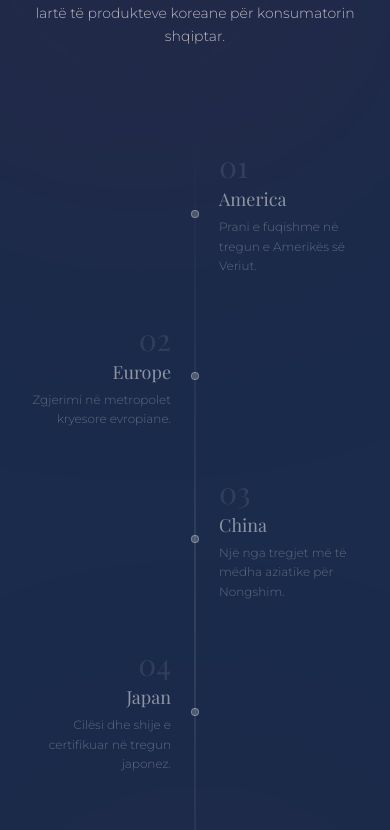
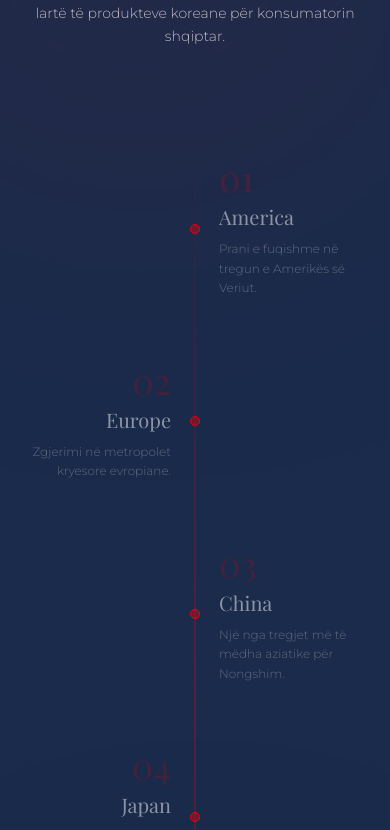
Before and after one commit to agollales-gif/HaNeulShPK, a React (Vite) app: page / in a window 390 px wide. Shown: the part 1267-2097 px from the top of the page. Built offline with nearby package versions, Linux system fonts and the light colour scheme; a web font is replaced by a local one.

Commit message:
design: red center line + red numbers, unified desktop/mobile timeline layout

```diff
--- a/src/pages/Home.tsx
+++ b/src/pages/Home.tsx
@@ -209,72 +209,36 @@
 
           {/* Timeline */}
           <div className="relative">
-            {/* Center line — desktop only */}
-            <div className="hidden md:block absolute left-1/2 top-0 bottom-0 w-px bg-gradient-to-b from-transparent via-white/20 to-transparent -translate-x-1/2" />
-            {/* Center line — mobile */}
-            <div className="md:hidden absolute left-1/2 top-0 bottom-0 w-px bg-gradient-to-b from-transparent via-white/20 to-transparent -translate-x-1/2" />
+            {/* Center line — red, always visible */}
+            <div className="absolute left-1/2 top-0 bottom-0 w-px bg-gradient-to-b from-transparent via-red-600/60 to-transparent -translate-x-1/2" />
 
             <div className="space-y-0">
               {pastMarkets.map((item, index) => {
                 const isRight = index % 2 === 0;
+
+                const CardContent = ({ align }: { align: 'left' | 'right' }) => (
+                  <div className={`py-8 opacity-50 group-hover:opacity-100 transition-all duration-500 ${align === 'right' ? 'text-right' : 'text-left'}`}>
+                    <span className="font-serif text-4xl sm:text-5xl text-red-600/40 block leading-none mb-2">{item.id}</span>
+                    <h3 className="font-serif text-xl sm:text-2xl md:text-3xl mb-2 group-hover:text-red-400 transition-colors duration-500">{item.title}</h3>
+                    <p className="text-white/60 text-xs sm:text-sm font-light leading-relaxed">{item.desc}</p>
+                  </div>
+                );
+
                 return (
-                  <div key={item.id} className="relative group">
-                    {/* Desktop layout */}
-                    <div className="hidden md:flex items-center min-h-[120px]">
+                  <div key={item.id} className="relative group flex items-center min-h-[100px] sm:min-h-[120px]">
                     {/* Left half */}
-                      <div className="w-1/2 pr-16 flex justify-end">
-                        {!isRight && (
-                          <div className="text-right max-w-xs py-8 opacity-50 group-hover:opacity-100 transition-all duration-500">
-                            <span className="font-serif text-5xl text-white/20 block leading-none mb-2">{item.id}</span>
-                            <h3 className="font-serif text-2xl md:text-3xl mb-2 group-hover:text-red-400 transition-colors duration-500">{item.title}</h3>
-                            <p className="text-white/60 text-sm font-light leading-relaxed">{item.desc}</p>
-                          </div>
-                        )}
+                    <div className="w-1/2 pr-6 sm:pr-16 flex justify-end">
+                      {!isRight && <CardContent align="right" />}
                     </div>
 
                     {/* Center dot */}
                     <div className="absolute left-1/2 -translate-x-1/2 z-10">
-                        <div className="w-3 h-3 bg-white/20 rounded-full border border-white/30 group-hover:bg-red-600 group-hover:border-red-600 group-hover:scale-150 transition-all duration-500" />
+                      <div className="w-2.5 h-2.5 sm:w-3 sm:h-3 bg-red-600/40 rounded-full border border-red-600 group-hover:bg-red-600 group-hover:scale-150 transition-all duration-500" />
                     </div>
 
                     {/* Right half */}
-                      <div className="w-1/2 pl-16 flex justify-start">
-                        {isRight && (
-                          <div className="text-left max-w-xs py-8 opacity-50 group-hover:opacity-100 transition-all duration-500">
-                            <span className="font-serif text-5xl text-white/20 block leading-none mb-2">{item.id}</span>
-                            <h3 className="font-serif text-2xl md:text-3xl mb-2 group-hover:text-red-400 transition-colors duration-500">{item.title}</h3>
-                            <p className="text-white/60 text-sm font-light leading-relaxed">{item.desc}</p>
-                          </div>
-                        )}
-                      </div>
-                    </div>
-
-                    {/* Mobile layout — same as desktop: center line, text alternates left/right */}
-                    <div className="md:hidden flex items-center min-h-[100px]">
-                      {/* Left half */}
-                      <div className="w-1/2 pr-5 flex justify-end">
-                        {!isRight && (
-                          <div className="text-right opacity-50 group-hover/mob:opacity-100 transition-all duration-500 py-6">
-                            <span className="font-serif text-3xl text-white/20 block leading-none mb-1">{item.id}</span>
-                            <h3 className="font-serif text-lg mb-1 group-hover/mob:text-red-400 transition-colors duration-500">{item.title}</h3>
-                            <p className="text-white/60 text-xs font-light leading-relaxed">{item.desc}</p>
-                          </div>
-                        )}
-                      </div>
-                      {/* Center dot */}
-                      <div className="shrink-0 z-10">
-                        <div className="w-2 h-2 bg-white/20 rounded-full border border-white/30 group-hover/mob:bg-red-600 group-hover/mob:border-red-600 group-hover/mob:scale-150 transition-all duration-500" />
-                      </div>
-                      {/* Right half */}
-                      <div className="w-1/2 pl-5 flex justify-start">
-                        {isRight && (
-                          <div className="text-left opacity-50 group-hover/mob:opacity-100 transition-all duration-500 py-6">
-                            <span className="font-serif text-3xl text-white/20 block leading-none mb-1">{item.id}</span>
-                            <h3 className="font-serif text-lg mb-1 group-hover/mob:text-red-400 transition-colors duration-500">{item.title}</h3>
-                            <p className="text-white/60 text-xs font-light leading-relaxed">{item.desc}</p>
-                          </div>
-                        )}
-                      </div>
+                    <div className="w-1/2 pl-6 sm:pl-16 flex justify-start">
+                      {isRight && <CardContent align="left" />}
                     </div>
                   </div>
                 );
```
Lines whose indentation alone changed are shown as unchanged.
